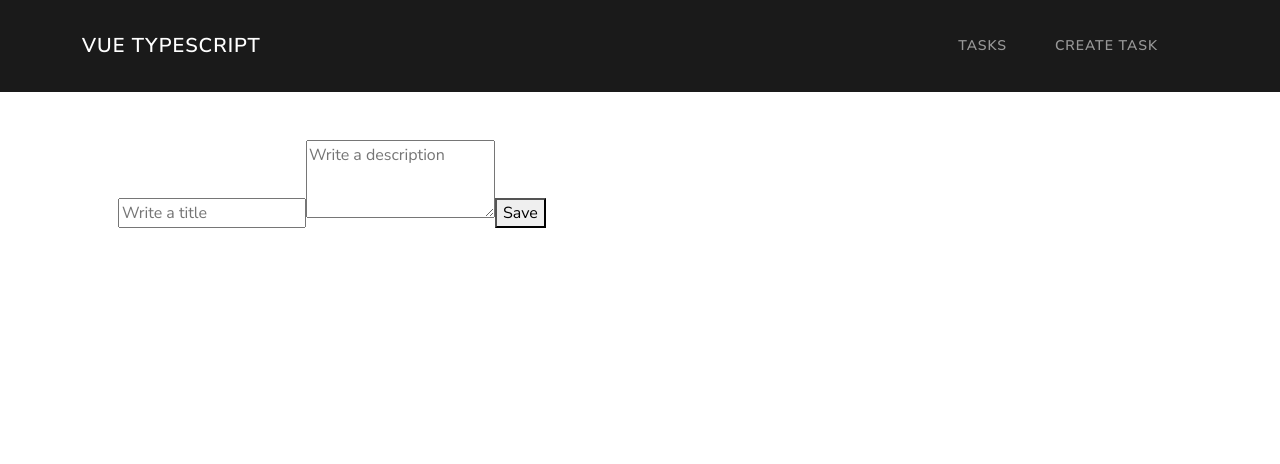
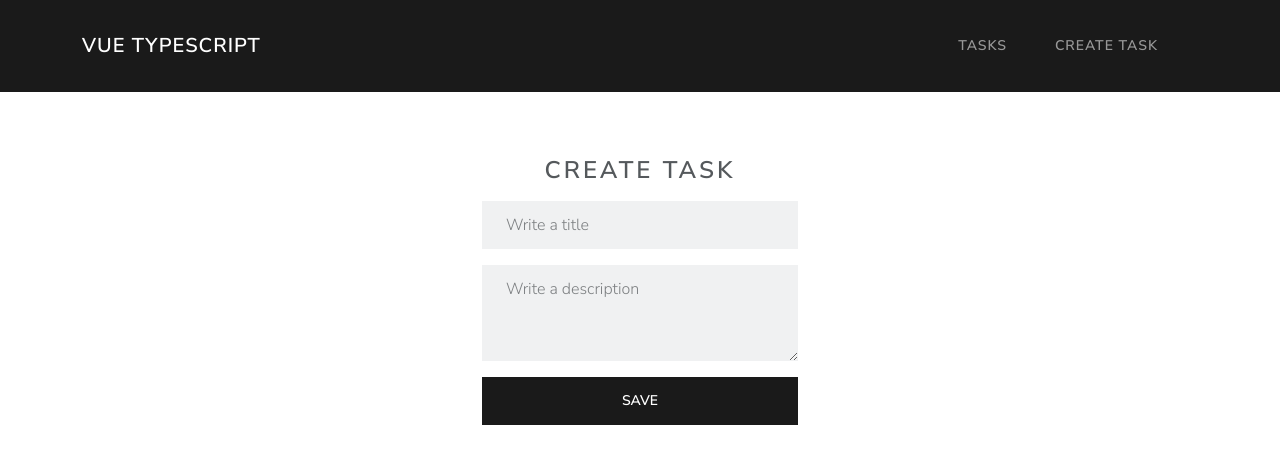
Before and after one commit to juliswer/mevn-typescript-crud, a Vue app: page /tasks/new in a window 1280 px wide. Shown: the top 464 px of the page. Built offline with nearby package versions, Linux system fonts and the light colour scheme.

Commit message:
backend files

```diff
--- a/src/components/TaskForm.vue
+++ b/src/components/TaskForm.vue
@@ -1,11 +1,16 @@
 <template>
-    <form @submit.prevent="saveTask()">
-        <input type="text" placeholder="Write a title" v-model="task.title">
+    <div class="col-md-4 offset-md-4">
+        <form @submit.prevent="saveTask()" class="card card-body">
 
-        <textarea rows="3" placeholder="Write a description" v-model="task.description"></textarea>
+            <h1 class="text-center h3 mb-3">Create Task</h1>
 
-        <button>Save</button>
-    </form>
+            <input type="text" placeholder="Write a title" v-model="task.title" class="form-control mb-3">
+
+            <textarea rows="3" placeholder="Write a description" v-model="task.description" class="form-control mb-3"></textarea>
+
+            <button class="btn btn-primary">Save</button>
+        </form>
+    </div>
 </template>
 
 <script lang="ts">
```
